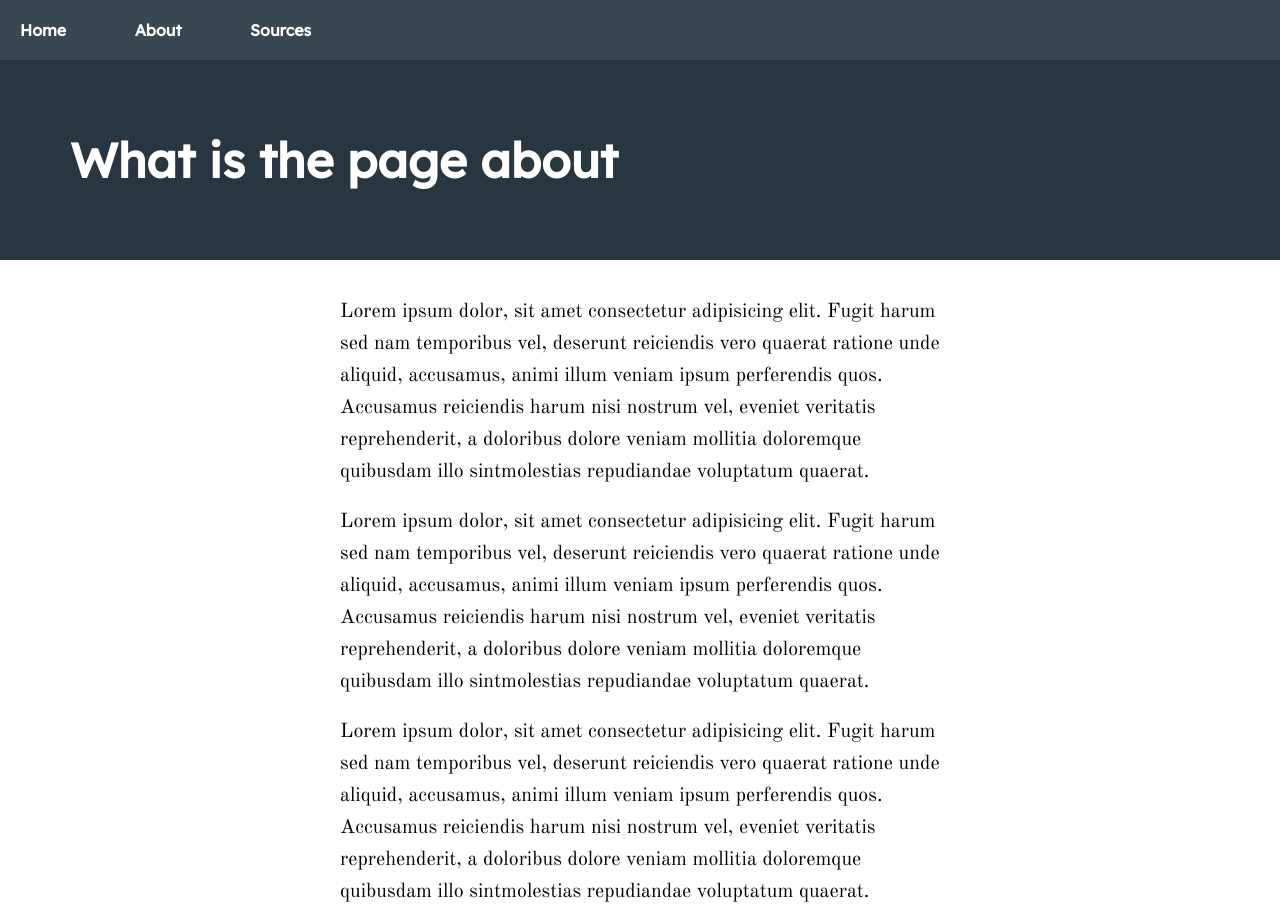
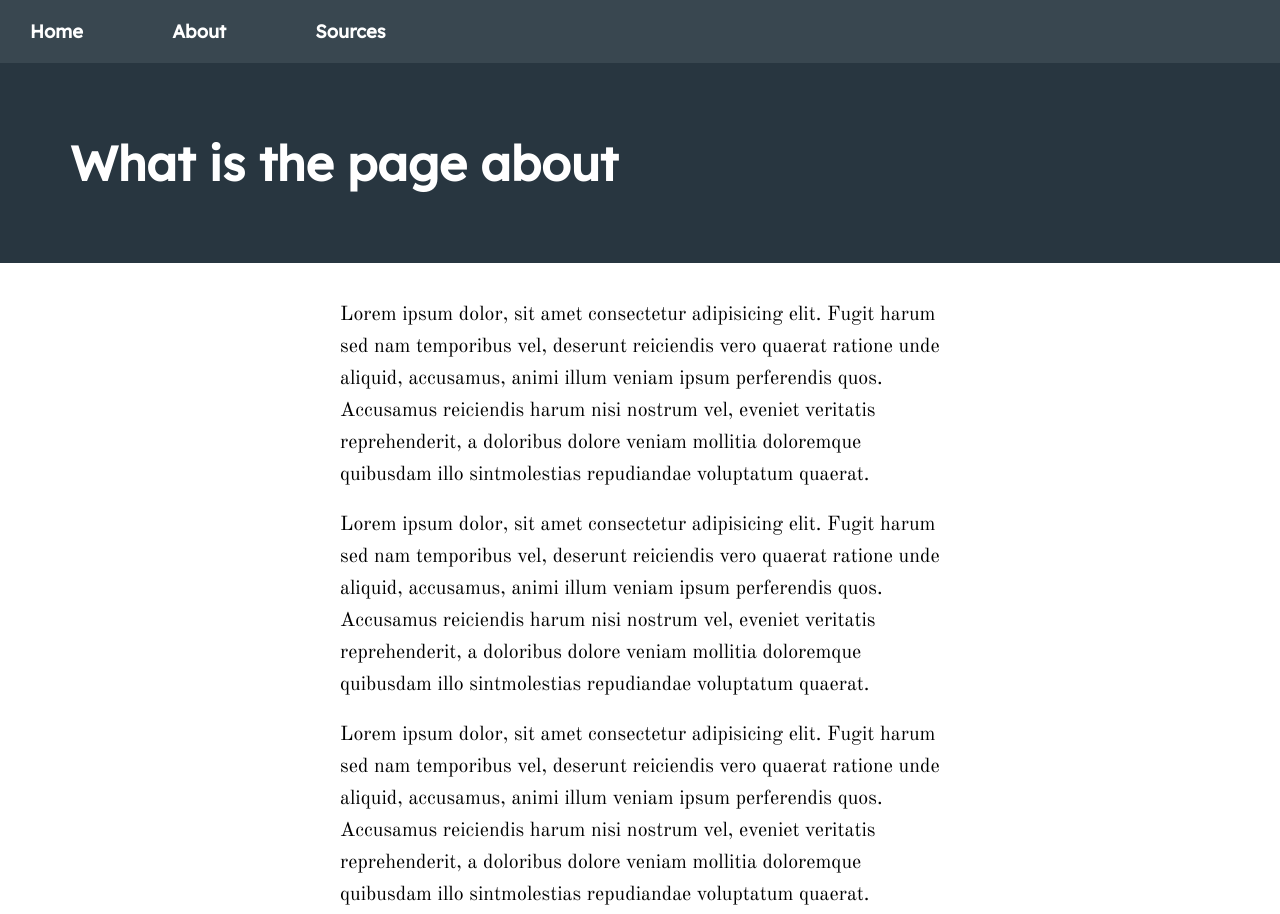
Before and after one commit to ss9649/HIST326, a plain HTML site: page about.html in a window 1280 px wide. Shown: the top 914 px of the page. Drawn offline with nearby package versions, Linux system fonts and the light colour scheme.

Commit message:
styling updates to the header, upon hovering

```diff
--- a/css/about-styles.css
+++ b/css/about-styles.css
@@ -3,7 +3,8 @@
 
 *::selection {
     color: white;
-    background-color: rgba(17, 88, 138, 0.602);
+    /*background-color: rgba(17, 88, 138, 0.602);*/
+    background-color: rgb(26, 102, 174);
 }
 
 body {
@@ -55,9 +56,9 @@ p {
 }
 
 h3 a:nth-child(1) img { /*previously child 2*/
-    width: 48px;
-    height: 48px;
-    margin-left: 90%; /* Adjust the margin as needed */
+    width: 40px;
+    height: 40px;
+    margin-left: 92.5%; /* Adjust the margin as needed */
 }
 
 /*h1 a:nth-child(1) {
@@ -82,7 +83,7 @@ h4{
     text-align: left;
     font-family: 'Lexend';
     color: white;
-    font-size: 1rem;
+    font-size: 1.15rem;
     word-spacing: 4rem;
 }
 
@@ -100,3 +101,122 @@ h4{
     opacity: 0.85;
     cursor: pointer;
 }
+
+/*h4 a::before {
+   content: '';
+   position: absolute;
+   top: 0;
+   bottom: 0;
+   left: 0;
+   right: 0;
+   z-index: -1;
+   background-color: white;
+
+   transition: transform 300ms ease-in-out;
+   transform: scaleX(0);
+   transform-origin: left;
+}
+
+h4 a:hover::before {
+    transform: scaleX(1);
+}
+
+h4 a{
+    z-index: 1;
+}*/
+
+/*h4 a#sources {
+    position: relative;
+    z-index: 1;
+    padding: 10px; /* Adjust the padding as needed
+}
+
+h4 a#sources::before {
+    content: '';
+    position: absolute;
+    top: -10px; /* Adjust the distance from the top
+    left: -10px; /* Adjust the distance from the left
+    width: 0;
+    height: calc(100% + 20px); /* Adjust the height to cover the link with padding
+    z-index: -1;
+    background-color: rgba(255, 255, 255, 0.196);
+    transition: width 300ms ease-in-out;
+}
+
+h4 a#sources:hover::before {
+    width: calc(100% + 20px);
+}*/ /*left to right*/
+
+h4 a#sources {
+    position: relative;
+    z-index: 1;
+    padding: 10px; /* Adjust the padding as needed */
+}
+
+h4 a#sources::before {
+    content: '';
+    position: absolute;
+    bottom: -10px; /* Adjust the distance from the bottom */
+    left: -10px; /* Adjust the distance from the left */
+    width: calc(100% + 20px); /* Adjust the width to cover the link with padding */
+    height: 0;
+    z-index: -1;
+    /*background-color: rgb(47 71 94);*/
+    background-color: rgb(26, 102, 174);
+    transition: height 200ms ease-in-out;
+}
+
+h4 a#sources:hover::before {
+    height: calc(100% + 20px);
+}/*bottom to top*/
+
+/*first animation ends*/
+
+h4 a#gohome {
+    position: relative;
+    z-index: 1;
+    padding: 10px; /* Adjust the padding as needed */
+}
+
+h4 a#gohome::before {
+    content: '';
+    position: absolute;
+    bottom: -10px; /* Adjust the distance from the bottom */
+    left: -10px; /* Adjust the distance from the left */
+    width: calc(100% + 20px); /* Adjust the width to cover the link with padding */
+    height: 0;
+    z-index: -1;
+    /*background-color: rgb(47 71 94);*/
+    background-color: rgb(26, 102, 174);
+    transition: height 200ms ease-in-out;
+}
+
+h4 a#gohome:hover::before {
+    height: calc(100% + 20px);
+}/*bottom to top*/
+
+/*second animation ends*/
+
+h4 a#about {
+    position: relative;
+    z-index: 1;
+    padding: 10px; /* Adjust the padding as needed */
+}
+
+h4 a#about::before {
+    content: '';
+    position: absolute;
+    bottom: -10px; /* Adjust the distance from the bottom */
+    left: -10px; /* Adjust the distance from the left */
+    width: calc(100% + 20px); /* Adjust the width to cover the link with padding */
+    height: 0;
+    z-index: -1;
+    background-color: rgb(26, 102, 174);
+    transition: height 200ms ease-in-out;
+}
+
+h4 a#about:hover::before {
+    height: calc(100% + 20px);
+}/*bottom to top*/
+
+/*third animation ends*/
```
Also changed, not shown: index.html (+8 -7 lines).
